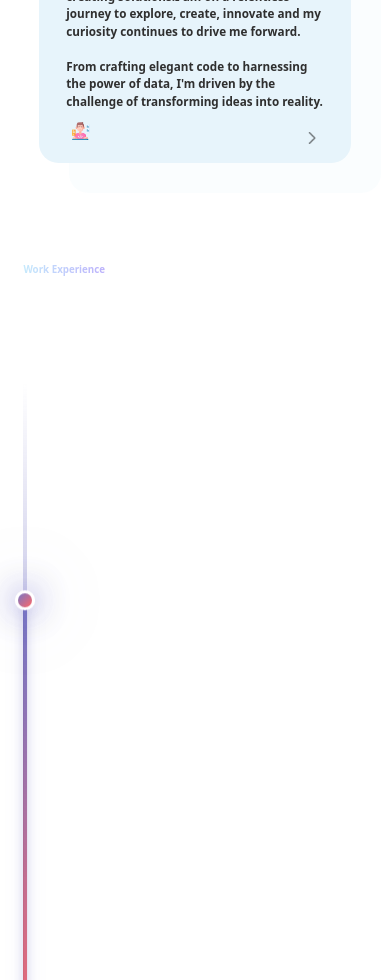
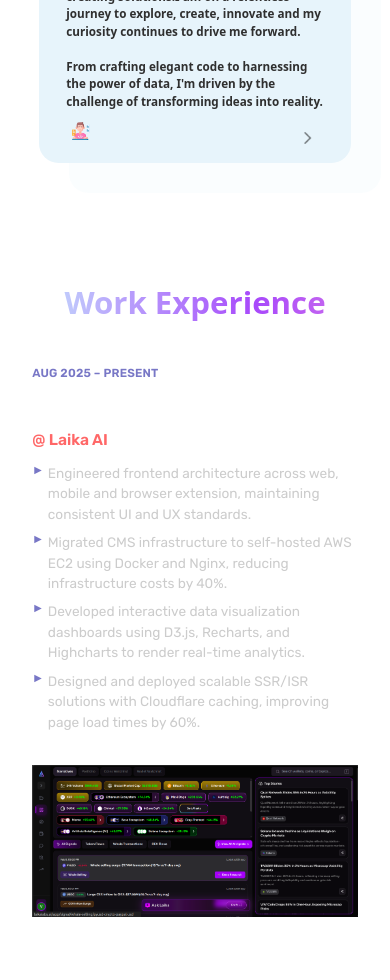
Before and after one commit to Nagpal45/portfolio, a Next.js app: page / in a window 390 px wide. Shown: the part 1020-2000 px from the top of the page. Built offline with nearby package versions, Linux system fonts and the light colour scheme.

Commit message:
feat: enhance timeline and experience section styles for improved responsiveness and visual appeal

```diff
--- a/components/Homepage/experience/experience.css
+++ b/components/Homepage/experience/experience.css
@@ -47,10 +47,10 @@
 
 .timeline-track {
   position: relative;
-  width: 4px;
-  height: 850px;
+  width: 0.2vw;
+  height: 45vw;
   background: #333;
-  border-radius: 2px;
+  border-radius: 0.1vw;
 }
 
 .timeline-progress {
@@ -58,12 +58,12 @@
   top: 0;
   left: 0;
   width: 100%;
-  border-radius: 2px;
+  border-radius: 0.1vw;
   background: linear-gradient(180deg, #7877c6, #ff6767);
   transition: height 0.1s ease;
   box-shadow:
-    0 0 10px rgba(120, 119, 198, 0.4),
-    0 0 20px rgba(120, 119, 198, 0.2);
+    0 0 0.5vw rgba(120, 119, 198, 0.4),
+    0 0 1vw rgba(120, 119, 198, 0.2);
 }
 
 .timeline-progress::after {
@@ -75,7 +75,7 @@
   height: 100%;
   background: linear-gradient(180deg, transparent, rgba(120, 119, 198, 0.4), transparent);
   animation: flow 2s linear infinite;
-  border-radius: 2px;
+  border-radius: 0.1vw;
 }
 
 @keyframes flow {
@@ -85,11 +85,11 @@
 
 .timeline-dot {
   position: absolute;
-  width: 20px;
-  height: 20px;
+  width: 1vw;
+  height: 1vw;
   border-radius: 50%;
   background: #333;
-  border: 3px solid #555;
+  border: 0.15vw solid #555;
   left: 50%;
   transform: translate(-50%, -50%);
   z-index: 3;
@@ -132,7 +132,7 @@
 }
 
 .experience-item {
-  margin-bottom: 6vw;
+  margin-bottom: 4vw;
   position: relative;
 }
 
@@ -146,11 +146,11 @@
 }
 
 .timeline-dot {
-  width: 20px;
-  height: 20px;
+  width: 1vw;
+  height: 1vw;
   border-radius: 50%;
   background: #333;
-  border: 3px solid #555;
+  border: 0.15vw solid #555;
   position: relative;
   z-index: 3;
   transition: all 0.5s ease;
@@ -160,36 +160,36 @@
   background: linear-gradient(135deg, #7877c6, #ff6767);
   border-color: #fff;
   box-shadow:
-    0 0 20px rgba(120, 119, 198, 0.6),
-    0 0 40px rgba(120, 119, 198, 0.4),
-    0 0 60px rgba(120, 119, 198, 0.2);
+    0 0 1vw rgba(120, 119, 198, 0.6),
+    0 0 2vw rgba(120, 119, 198, 0.4),
+    0 0 3vw rgba(120, 119, 198, 0.2);
   animation: pulse 2s infinite;
 }
 
 @keyframes pulse {
   0% {
     box-shadow:
-      0 0 20px rgba(120, 119, 198, 0.6),
-      0 0 40px rgba(120, 119, 198, 0.4),
-      0 0 60px rgba(120, 119, 198, 0.2);
+      0 0 1vw rgba(120, 119, 198, 0.6),
+      0 0 2vw rgba(120, 119, 198, 0.4),
+      0 0 3vw rgba(120, 119, 198, 0.2);
   }
   50% {
     box-shadow:
-      0 0 30px rgba(120, 119, 198, 0.8),
-      0 0 60px rgba(120, 119, 198, 0.6),
-      0 0 90px rgba(120, 119, 198, 0.4);
+      0 0 1.5vw rgba(120, 119, 198, 0.8),
+      0 0 3vw rgba(120, 119, 198, 0.6),
+      0 0 4.5vw rgba(120, 119, 198, 0.4);
   }
   100% {
     box-shadow:
-      0 0 20px rgba(120, 119, 198, 0.6),
-      0 0 40px rgba(120, 119, 198, 0.4),
-      0 0 60px rgba(120, 119, 198, 0.2);
+      0 0 1vw rgba(120, 119, 198, 0.6),
+      0 0 2vw rgba(120, 119, 198, 0.4),
+      0 0 3vw rgba(120, 119, 198, 0.2);
   }
 }
 
 .timeline-line {
-  width: 2px;
-  height: 200px;
+  width: 0.1vw;
+  height: 10vw;
   background: #333;
   margin-top: 1vw;
   transition: background 0.5s ease;
@@ -228,8 +228,8 @@
   flex: 1;
   padding: 2vw;
   background: rgba(255, 255, 255, 0.05);
-  border-radius: 16px;
-  border: 1px solid rgba(255, 255, 255, 0.1);
+  border-radius: 0.8vw;
+  border: 0.05vw solid rgba(255, 255, 255, 0.1);
   backdrop-filter: blur(10px);
 }
 
@@ -259,7 +259,7 @@
   font-weight: 600;
   margin-bottom: 0.5vw;
   text-transform: uppercase;
-  letter-spacing: 1px;
+  letter-spacing: 0.05vw;
 }
 
 .experience-job-title {
@@ -281,7 +281,7 @@
 
 .experience-company:hover {
   color: #7877c6;
-  text-shadow: 0 0 10px rgba(120, 119, 198, 0.5);
+  text-shadow: 0 0 0.5vw rgba(120, 119, 198, 0.5);
 }
 
 .experience-description {
@@ -292,6 +292,7 @@
 
 .experience-description li {
   color: #ccc;
+  font-size: 1vw;
   margin-bottom: 0.8vw;
   padding-left: 1.5vw;
   position: relative;
@@ -308,31 +309,27 @@
 
 .experience-card {
   flex-shrink: 0;
-  width: 400px;
-  height: 325px;
-  border-radius: 12px;
+  width: 30vw;
+  height: 17vw;
+  border-radius: 0.6vw;
   overflow: hidden;
   cursor: pointer;
-  transition: all 0.3s ease;
-  border: 2px solid rgba(255, 255, 255, 0.1);
-  box-shadow: 0 8px 32px rgba(0, 0, 0, 0.3);
-  background: rgba(255, 255, 255, 0.05);
-  backdrop-filter: blur(10px);
+  transition: all 0.3s ease;;
 }
 
 .experience-card img {
   width: 100%;
   height: 100%;
-  object-fit: cover;
+  object-fit: contain;
   transition: all 0.3s ease;
 }
 
 .experience-card:hover {
-  transform: translateY(-5px);
+  transform: translateY(-0.25vw);
   border-color: #7877c6;
   box-shadow:
-    0 12px 40px rgba(0, 0, 0, 0.4),
-    0 0 20px rgba(120, 119, 198, 0.3);
+    0 0.6vw 2vw rgba(0, 0, 0, 0.4),
+    0 0 1vw rgba(120, 119, 198, 0.3);
 }
 
 .experience-card:hover img {
@@ -340,51 +337,106 @@
 }
 
 /* Responsive Design */
-@media (max-width: 768px) {
+@media (max-width: 1100px) {
   .experience-section {
-    padding: 4vw 0;
+    padding: 6vw 0;
   }
 
   .experience-container {
-    padding: 0 1vw;
+    padding: 0 3vw;
+    width: 95%;
   }
 
   .experience-title {
-    font-size: 2.5vw;
-    margin-bottom: 3vw;
+    font-size: 6vw;
+  }
+
+  .experience-content {
+    gap: 3vw;
   }
 
   .experience-details {
     flex-direction: column;
-    gap: 2vw;
+    gap: 0;
   }
 
   .timeline {
     margin-right: 2vw;
   }
 
+  .experience-info {
+    padding: 3vw;
+  }
+
   .experience-content {
     flex-direction: column;
-    gap: 2vw;
+    gap: 3vw;
+  }
+
+  .experience-date {
+    font-size: 2vw;
+  }
+
+  .experience-job-title {
+    font-size: 3.5vw;
+  }
+
+  .experience-company {
+    font-size: 2.5vw;
+  }
+
+  .experience-description li {
+    font-size: 2.2vw;
+    margin-bottom: 1.5vw;
+    padding-left: 3vw;
+  }
+
+  .experience-description li::before {
+    font-size: 1.8vw;
   }
 
   .experience-card {
     width: 100%;
-    height: 160px;
+    height: 25vw;
   }
 
   .timeline-line {
-    height: 150px;
+    height: 8vw;
+  }
+  .timeline-container {
+    display: none;
   }
 
+
   .experience-item {
-    margin-bottom: 4vw;
+    margin-bottom: 6vw;
   }
 }
 
-@media (max-width: 480px) {
+@media (max-width: 768px) {
+  .experience-section {
+    padding: 8vw 0;
+  }
+
+  .experience-container {
+    padding: 0 4vw;
+    width: 100%;
+  }
+
+  .experience-title {
+    font-size: 8vw;
+    margin-bottom: 6vw;
+    text-align: center;
+  }
+
+  .experience-content {
+    gap: 0;
+  }
+
+
   .experience-details {
     flex-direction: column;
+    gap: 0;
   }
 
   .timeline {
@@ -392,15 +444,54 @@
   }
 
   .experience-info {
-    margin-bottom: 2vw;
+    margin-bottom: 6vw;
+    padding: 4vw;
+    border-radius: 2vw;
   }
 
   .experience-content {
     flex-direction: column;
+    gap: 4vw;
+  }
+
+  .experience-text {
+    flex: 1;
+  }
+
+  .experience-date {
+    font-size: 3vw;
+    margin-bottom: 2vw;
+  }
+
+  .experience-job-title {
+    font-size: 5vw;
+    margin-bottom: 2vw;
+  }
+
+  .experience-company {
+    font-size: 4vw;
+    margin-bottom: 3vw;
+  }
+
+  .experience-description li {
+    font-size: 3.5vw;
+    margin-bottom: 2vw;
+    padding-left: 4vw;
+    line-height: 1.5;
+  }
+
+  .experience-description li::before {
+    font-size: 2.5vw;
+    left: 0.5vw;
   }
 
   .experience-card {
     width: 100%;
-    height: 140px;
+    height: 40vw;
+    margin-top: 2vw;
+  }
+
+  .experience-item {
+    margin-bottom: 8vw;
   }
 }
```
